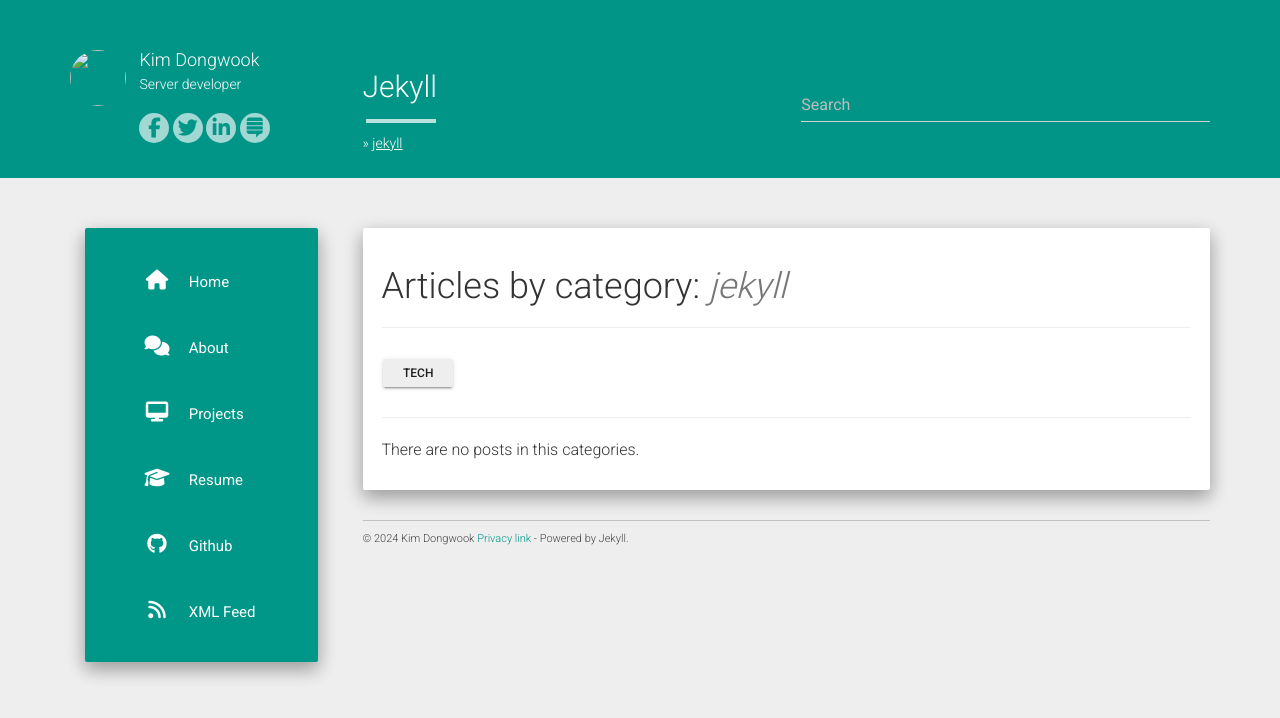
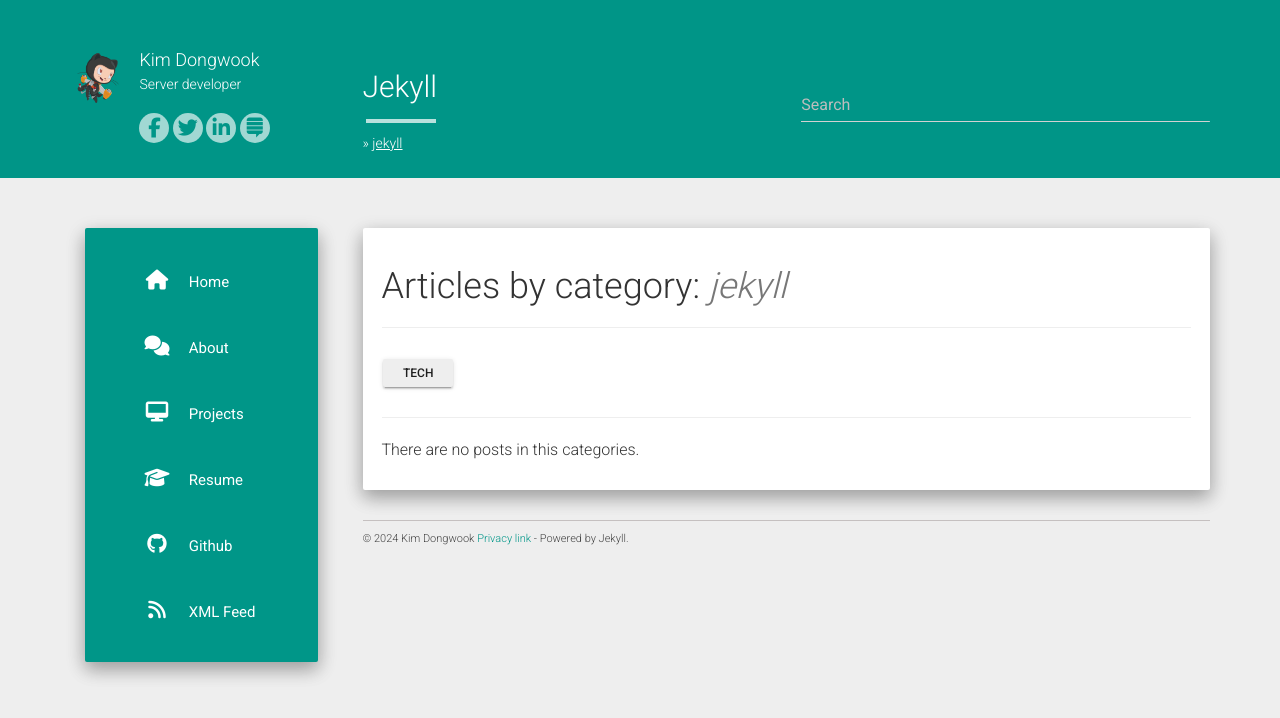
Before and after one commit to fkrhtmq123/fkrhtmq123.github.io, a Jekyll site: the page built from category/jekyll.md, in a window 1280 px wide. Shown: the top 718 px of the page. Built offline with Jekyll 4.4.1, drawn with Linux system fonts in a browser that asks for light colours; nearby versions of some CDN libraries.

Commit message:
이미지 수정

```diff
--- a/_config.yml
+++ b/_config.yml
@@ -1,7 +1,7 @@
 title: Kim Dongwook
 description: 일상 & 기술 블로그입니다~
 author: Kim Dongwook
-logo: /hcz-jekyll-blog/static/img/avatar.png
+logo: /static/img/avatar.png
 github: https://github.com/fkrhtmq123
 about: Server developer
 
--- a/_data/projects.json
+++ b/_data/projects.json
@@ -2,7 +2,7 @@
 	{
 		"name": "AWS EC2에 linux에 Nakama설치",
 		"image": "go-nakama-start.png",
-		"url": "",
+		"url": "tech/2024/10/05/aws-docker.html",
 		"date": "Oct 2024",
 		"tags": ["Go","Nakama", "AWS", "Linux"]
 	}
```
